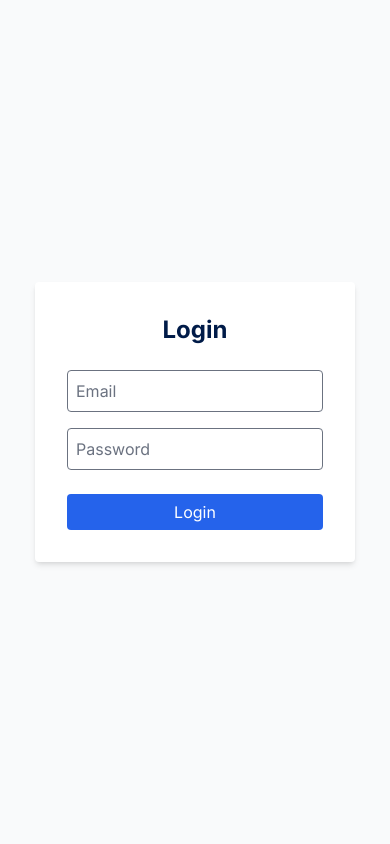
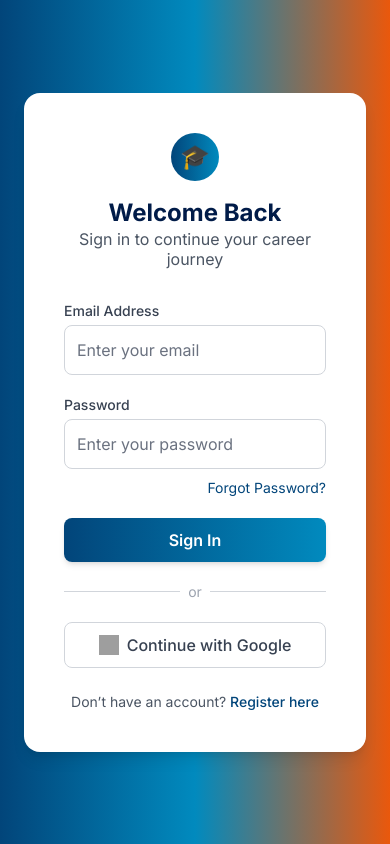
Before and after one commit to 2005Hari/FutureMap, a React (Vite) app: page /login in a window 390 px wide. Built offline with nearby package versions, Linux system fonts and the light colour scheme; grey boxes are pictures that could not be loaded.

Commit message:
integrate Firebase auth and update login/register pages

```diff
--- a/package.json
+++ b/package.json
@@ -40,6 +40,7 @@
     "d3": "^7.9.0",
     "date-fns": "^4.1.0",
     "dotenv": "^16.0.1",
+    "firebase": "^12.2.1",
     "framer-motion": "^10.16.4",
     "lucide-react": "^0.484.0",
     "react": "^18.2.0",
--- a/src/App.jsx
+++ b/src/App.jsx
@@ -2,9 +2,7 @@ import React from "react";
 import Routes from "./Routes";
 
 function App() {
-  return (
-    <Routes />
-  );
+  return <Routes />;
 }
 
 export default App;
--- a/src/pages/auth/Login.jsx
+++ b/src/pages/auth/Login.jsx
@@ -1,42 +1,149 @@
+
 import React, { useState } from "react";
+import { auth, googleProvider, signInWithPopup, db, doc, setDoc } from "../../utils/firebase";
 
 export default function Login() {
   const [email, setEmail] = useState("");
   const [password, setPassword] = useState("");
   const [error, setError] = useState("");
 
+
   const handleSubmit = (e) => {
     e.preventDefault();
-    // TODO: Replace with real authentication logic
     if (!email || !password) {
       setError("Please enter both email and password.");
       return;
     }
     setError("");
-    alert("Logged in (stub)");
+    // You can add email/password auth here if needed
+    localStorage.setItem('auth', 'true');
+    window.location.href = "/";
   };
 
+  // Google login
+  const handleGoogleLogin = async () => {
+    setError("");
+    try {
+      const result = await signInWithPopup(auth, googleProvider);
+      const user = result.user;
+      localStorage.setItem('auth', 'true');
+      if (user) {
+        localStorage.setItem('userName', user.displayName || '');
+        localStorage.setItem('userPhoto', user.photoURL || '');
+        // Store user in Firestore
+        await setDoc(doc(db, "users", user.uid), {
+          uid: user.uid,
+          name: user.displayName || '',
+          email: user.email || '',
+          photo: user.photoURL || '',
+        }, { merge: true });
+      }
+      window.location.href = "/";
+    } catch (err) {
+      setError("Google login failed. Please try again.");
+    }
+  };
+
+
   return (
-    <div className="flex flex-col items-center justify-center min-h-screen bg-gray-50">
-      <form onSubmit={handleSubmit} className="bg-white p-8 rounded shadow-md w-80">
-        <h2 className="text-2xl font-bold mb-6 text-center">Login</h2>
-        {error && <div className="mb-4 text-red-500">{error}</div>}
+    <div className="flex min-h-screen items-center justify-center bg-gradient-to-r from-primary via-secondary to-accent p-6">
+      <div className="flex w-full max-w-5xl rounded-2xl bg-white shadow-lg overflow-hidden">
+        {/* Left Side Illustration */}
+        <div className="hidden w-1/2 bg-white/80 backdrop-blur-xl p-10 text-primary lg:flex flex-col justify-center shadow-2xl rounded-l-2xl">
+          <img
+            src="https://cdn3d.iconscout.com/3d/premium/thumb/graduates-3d-illustration-download-in-png-blend-fbx-gltf-file-formats--student-graduation-hat-people-pack-illustrations-3617262.png"
+            alt="Career Journey"
+            className="mb-6 drop-shadow-2xl rounded-2xl"
+          />
+          <h2 className="text-3xl font-extrabold mb-4 text-primary">Your Career Journey Starts Here</h2>
+          <p className="text-lg opacity-90 text-foreground">
+            Discover your potential, explore career paths, and get personalized
+            guidance to achieve your professional goals.
+          </p>
+        </div>
+
+        {/* Right Side Login Card */}
+        <div className="w-full lg:w-1/2 p-10 flex flex-col justify-center">
+          <div className="text-center mb-8">
+            <div className="mx-auto flex h-12 w-12 items-center justify-center rounded-full bg-gradient-to-r from-primary to-secondary">
+              <span className="text-white text-2xl">🎓</span>
+            </div>
+            <h2 className="mt-4 text-2xl font-bold">Welcome Back</h2>
+            <p className="text-gray-600">Sign in to continue your career journey</p>
+          </div>
+
+          {/* Form */}
+          <form className="space-y-5" onSubmit={handleSubmit}>
+            {error && (
+              <div className="mb-2 text-error text-center font-semibold animate-pulse text-lg">{error}</div>
+            )}
+            <div>
+              <label className="block text-sm font-medium text-gray-700">
+                Email Address
+              </label>
               <input
                 type="email"
-          placeholder="Email"
-          className="w-full mb-4 p-2 border rounded"
+                placeholder="Enter your email"
+                className="mt-1 w-full rounded-lg border border-gray-300 p-3 focus:border-primary focus:ring-2 focus:ring-primary outline-none transition duration-150"
                 value={email}
-          onChange={(e) => setEmail(e.target.value)}
+                onChange={e => setEmail(e.target.value)}
               />
+            </div>
+
+            <div>
+              <label className="block text-sm font-medium text-gray-700">
+                Password
+              </label>
               <input
                 type="password"
-          placeholder="Password"
-          className="w-full mb-6 p-2 border rounded"
+                placeholder="Enter your password"
+                className="mt-1 w-full rounded-lg border border-gray-300 p-3 focus:border-primary focus:ring-2 focus:ring-primary outline-none transition duration-150"
                 value={password}
-          onChange={(e) => setPassword(e.target.value)}
+                onChange={e => setPassword(e.target.value)}
               />
-        <button type="submit" className="w-full bg-blue-600 text-white py-2 rounded hover:bg-blue-700">Login</button>
+              <div className="text-right mt-2">
+                <a href="#" className="text-sm text-primary hover:underline">
+                  Forgot Password?
+                </a>
+              </div>
+            </div>
+
+            <button
+              type="submit"
+              className="w-full rounded-lg bg-gradient-to-r from-primary to-secondary py-3 text-white font-semibold shadow-md hover:opacity-90 hover:scale-105 transition-all duration-200"
+            >
+              Sign In
+            </button>
+
+            <div className="flex items-center my-4">
+              <hr className="flex-grow border-gray-300" />
+              <span className="px-2 text-gray-400 text-sm">or</span>
+              <hr className="flex-grow border-gray-300" />
+            </div>
+
+            <button
+              type="button"
+              onClick={handleGoogleLogin}
+              className="w-full flex items-center justify-center gap-2 rounded-lg border border-gray-300 py-3 text-gray-700 font-medium hover:bg-gray-100 mb-3"
+            >
+              <img
+                src="https://www.svgrepo.com/show/355037/google.svg"
+                alt="Google"
+                className="h-5 w-5"
+              />
+              Continue with Google
+            </button>
+
           </form>
+
+          <p className="mt-6 text-center text-gray-600 text-sm">
+            Don’t have an account?{" "}
+            <a href="/register" className="text-primary font-medium hover:underline">
+              Register here
+            </a>
+          </p>
+        </div>
+      </div>
     </div>
   );
 }
--- a/src/pages/auth/Register.jsx
+++ b/src/pages/auth/Register.jsx
@@ -1,4 +1,6 @@
 import React, { useState } from "react";
+import { auth, db, doc, setDoc } from "../../utils/firebase";
+import { createUserWithEmailAndPassword, updateProfile } from "firebase/auth";
 
 export default function Register() {
   const [email, setEmail] = useState("");
@@ -6,7 +8,7 @@ export default function Register() {
   const [confirmPassword, setConfirmPassword] = useState("");
   const [error, setError] = useState("");
 
-  const handleSubmit = (e) => {
+  const handleSubmit = async (e) => {
     e.preventDefault();
     if (!email || !password || !confirmPassword) {
       setError("Please fill in all fields.");
@@ -17,7 +19,25 @@ export default function Register() {
       return;
     }
     setError("");
-    alert("Registered (stub)");
+    try {
+      const result = await createUserWithEmailAndPassword(auth, email, password);
+      // Set display name to email prefix (before @)
+      const name = email.split('@')[0];
+      await updateProfile(result.user, { displayName: name });
+      localStorage.setItem('auth', 'true');
+      localStorage.setItem('userName', name);
+      localStorage.setItem('userPhoto', '');
+      // Store user in Firestore
+      await setDoc(doc(db, "users", result.user.uid), {
+        uid: result.user.uid,
+        name: name,
+        email: email,
+        photo: '',
+      }, { merge: true });
+      window.location.href = "/";
+    } catch (err) {
+      setError("Registration failed. " + (err.message || ''));
+    }
   };
 
   return (
--- a/src/pages/career-pathway-explorer/components/PathwayVisualization.jsx
+++ b/src/pages/career-pathway-explorer/components/PathwayVisualization.jsx
@@ -209,7 +209,7 @@ const PathwayVisualization = ({
               {isFlexible && (
                 <text
                   x={(sourceNode?.x + targetNode?.x) / 2}
-                  y={(sourceNode?.y + targetNode?.y) / 2 - 5}
+                  y={Math.max(sourceNode?.y, targetNode?.y) + 25}
                   textAnchor="middle"
                   fontSize="10"
                   fill="var(--color-warning)"
--- /dev/null
+++ b/src/utils/firebase.js
@@ -0,0 +1,23 @@
+// Firebase configuration and initialization for authentication
+import { initializeApp } from "firebase/app";
+import { getAuth, GoogleAuthProvider, signInWithPopup } from "firebase/auth";
+import { getFirestore, doc, setDoc, getDoc } from "firebase/firestore";
+
+
+// Real Firebase config from user
+const firebaseConfig = {
+  apiKey: "AIzaSyBOAEU6Hq2o3z8eXGCnBwFhzK5HBwuSZ0",
+  authDomain: "futuremap-b92d5.firebaseapp.com",
+  projectId: "futuremap-b92d5",
+  storageBucket: "futuremap-b92d5.appspot.com",
+  messagingSenderId: "965224181982",
+  appId: "1:965224181982:web:239c8592ca200580899524f",
+  measurementId: "G-NCMQSZT4PB"
+};
+
+const app = initializeApp(firebaseConfig);
+const auth = getAuth(app);
+const googleProvider = new GoogleAuthProvider();
+const db = getFirestore(app);
+
+export { auth, googleProvider, signInWithPopup, db, doc, setDoc, getDoc };
```
Also changed, not shown: src/Routes.jsx (+20 -8 lines), src/pages/student-dashboard/components/WelcomeHeader.jsx (+21 -0 lines), src/pages/student-dashboard/index.jsx (+18 -8 lines). Lines whose indentation alone changed are shown as unchanged.
